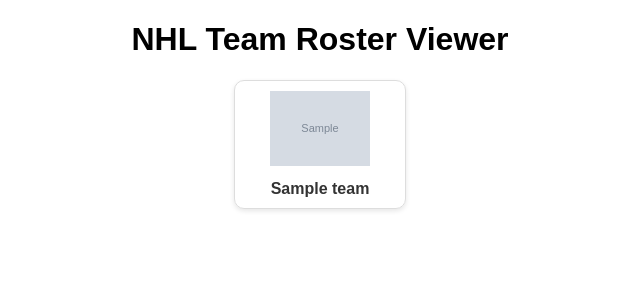
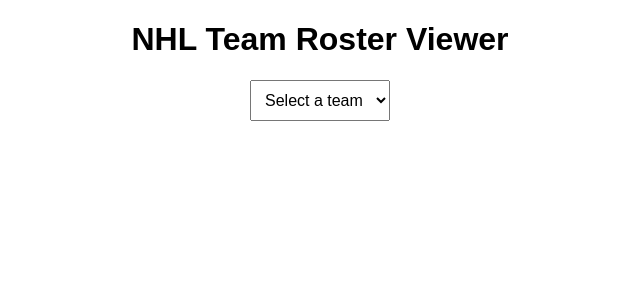
Before and after one commit to CalvinAtApex/Hockey-Stats, a Flask app: template templates/index.html in a window 1280 px wide. Shown: the top 300 px of the page, without its empty margins (320-960 px from the left). Run offline with Flask 3, Linux system fonts and the light colour scheme; the template is opened without the code that fills it: most values are stand-ins (such as "Sample title", 1, 10 or a date in 2020); grey boxes marked "Sample" are stand-in pictures.

Commit message:
Update index.html

```diff
--- a/templates/index.html
+++ b/templates/index.html
@@ -6,18 +6,15 @@
     <style>
         body { font-family: Arial, sans-serif; margin: 20px; }
         h1 { text-align: center; }
-        form { text-align: center; margin: 20px 0; }
-        select, button {
-            padding: 10px;
-            font-size: 16px;
-        }
-        .team-grid {
+        .team-select { text-align: center; margin: 20px 0; }
+        select { padding: 10px; font-size: 16px; }
+        .roster-grid {
             display: flex;
             flex-wrap: wrap;
             justify-content: center;
             gap: 20px;
         }
-        .team-card {
+        .player-card {
             border: 1px solid #ddd;
             border-radius: 10px;
             padding: 10px;
@@ -25,15 +22,17 @@
             text-align: center;
             box-shadow: 0 2px 5px rgba(0,0,0,0.1);
         }
-        .team-card img {
+        .player-card img {
             width: 100px;
             height: auto;
             margin-bottom: 10px;
         }
-        .team-card a {
-            text-decoration: none;
-            color: #333;
+        .player-name {
             font-weight: bold;
+            margin-bottom: 5px;
+        }
+        .player-info {
+            font-size: 14px;
         }
     </style>
 </head>
@@ -41,20 +40,57 @@
 
     <h1>NHL Team Roster Viewer</h1>
 
-    {% if teams %}
-    <div class="team-grid">
-        {% for team in teams %}
-        <div class="team-card">
-            <a href="/roster/{{ team.abbrev }}">
-                <img src="{{ team.logo }}" alt="{{ team.name }}">
-                <div>{{ team.name }}</div>
-            </a>
-        </div>
-        {% endfor %}
+    <div class="team-select">
+        <select id="teamSelector">
+            <option value="">Select a team</option>
+            {% for team in teams %}
+                <option value="{{ team.abbrev }}">{{ team.name }}</option>
+            {% endfor %}
+        </select>
     </div>
-    {% else %}
-        <p style="text-align:center;">No teams available.</p>
-    {% endif %}
+
+    <div id="rosterContainer" class="roster-grid"></div>
+
+    <script>
+        const teamSelector = document.getElementById('teamSelector');
+        const rosterContainer = document.getElementById('rosterContainer');
+
+        teamSelector.addEventListener('change', () => {
+            const teamAbbrev = teamSelector.value;
+            if (!teamAbbrev) return rosterContainer.innerHTML = '';
+
+            fetch(`/roster/${teamAbbrev}`)
+                .then(response => response.json())
+                .then(data => {
+                    rosterContainer.innerHTML = '';
+
+                    const groups = ['forwards', 'defensemen', 'goalies'];
+
+                    groups.forEach(group => {
+                        if (data[group]) {
+                            data[group].forEach(player => {
+                                const card = document.createElement('div');
+                                card.className = 'player-card';
+
+                                card.innerHTML = `
+                                    <img src="${player.headshot}" alt="${player.firstName} ${player.lastName}">
+                                    <div class="player-name">${player.firstName} ${player.lastName}</div>
+                                    <div class="player-info">#${player.sweaterNumber} | ${player.positionCode}</div>
+                                    <div class="player-info">${player.heightInInches}" | ${player.weightInPounds} lbs</div>
+                                    <div class="player-info">${player.birthCity}, ${player.birthCountry}</div>
+                                `;
+
+                                rosterContainer.appendChild(card);
+                            });
+                        }
+                    });
+                })
+                .catch(err => {
+                    rosterContainer.innerHTML = '<p>Error loading roster.</p>';
+                    console.error(err);
+                });
+        });
+    </script>
 
 </body>
 </html>
```
